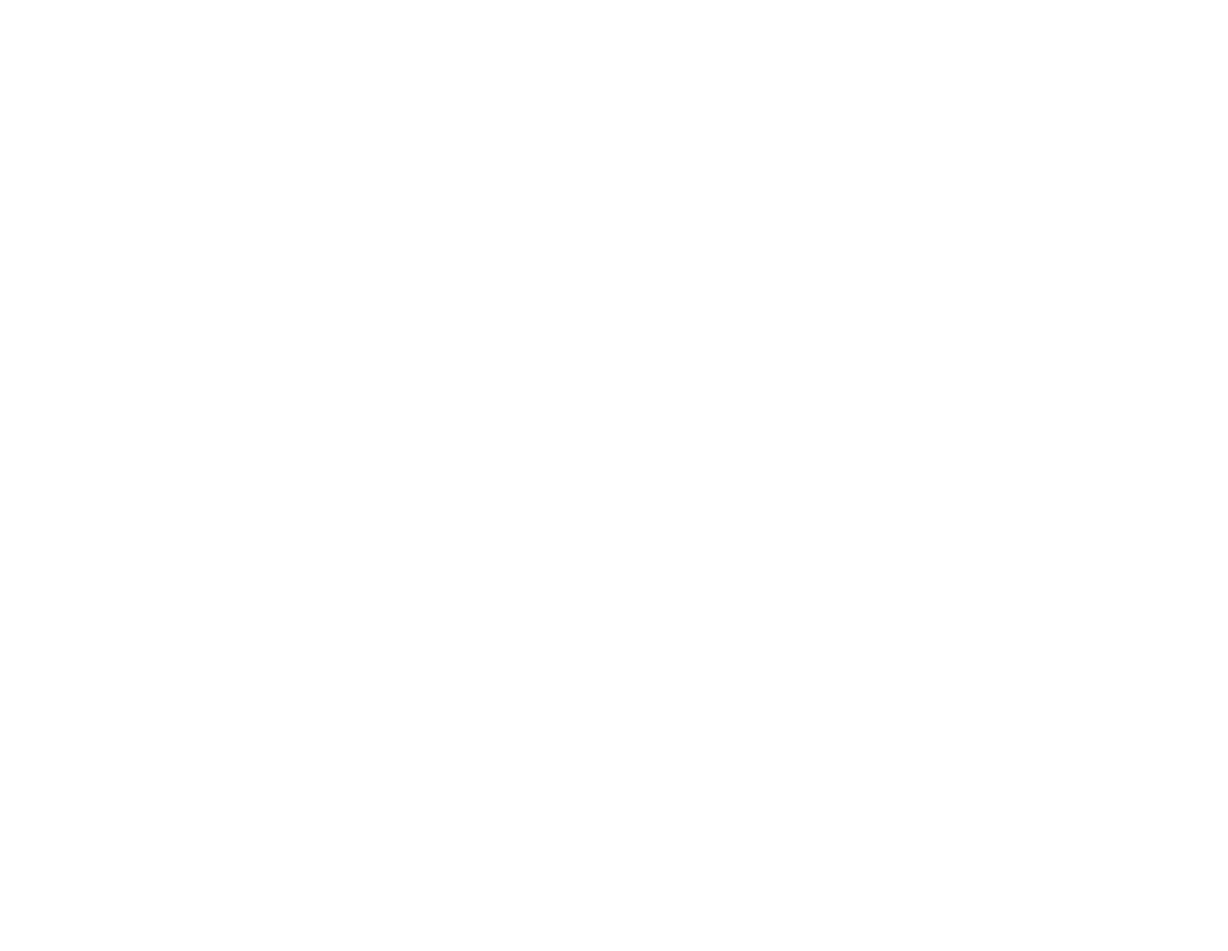
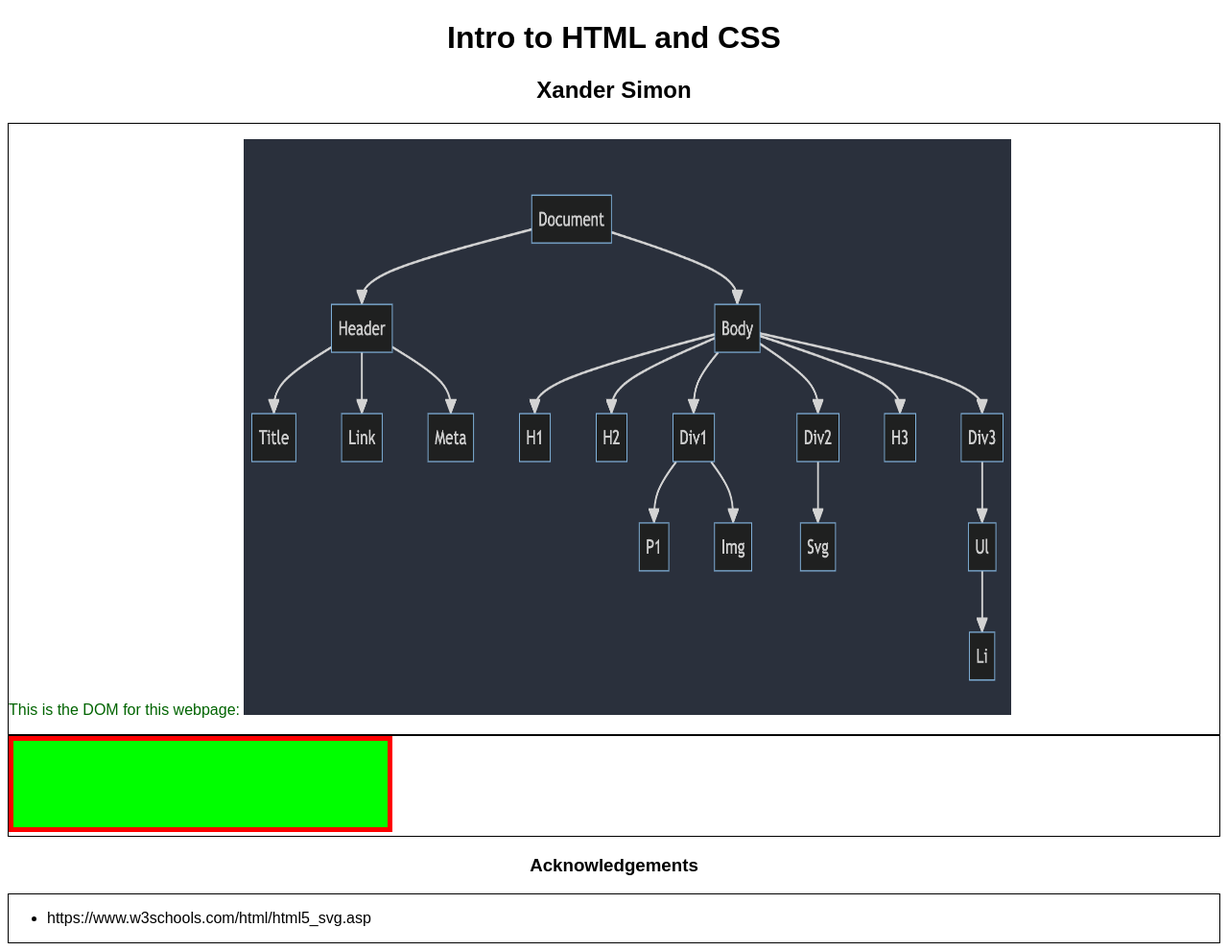
Before and after one commit to DS4200-S23-Class/ic-02-XanderSimon, a plain HTML site: page index.html in a window 1280 px wide. Shown: the whole page at 96% size. Before the commit the page ends 800 px from the top, so only its background shows below. Drawn offline with Linux system fonts and the light colour scheme.

Commit message:
all changes except readme

```diff
--- a/index.html
+++ b/index.html
@@ -2,13 +2,31 @@
 <html>
 
 <head>
+    <link rel="stylesheet" href="style.css"/>
     <meta charset=utf-8/>
+    <title>ic-02</title>
 </head>
 
 
 <body>
-
-
+    <h1>Intro to HTML and CSS</h1>
+    <h2>Xander Simon</h2>
+    <div id="div1" class="container">
+        <p id="p1">This is the DOM for this webpage:
+            <img src="DOM.png" width="800" height="600">
+        </p>
+    </div>
+    <div id="div2" class="container">
+        <svg width="400" height="100">
+            <rect width="400" height="100" style="fill:rgb(0, 255, 0);stroke-width:10;stroke:rgb(255, 0, 0)" />
+          </svg>
+    </div>
+    <h3>Acknowledgements</h3>
+    <div id="div3" class="container">
+        <ul>
+            <li>https://www.w3schools.com/html/html5_svg.asp</li>
+        </ul>
+    </div>
 </body>
 
 </html>
--- /dev/null
+++ b/style.css
@@ -0,0 +1,24 @@
+/* Set the font of your webpage to Arial.*/
+body {
+  font-family: Arial;
+}
+
+/* Center "Intro to HTML and CSS" and your name. */
+h1,h2,h3 {
+  text-align: center;
+}
+
+/* Give any objects with the class "container" a black border. */
+.container {
+  border: 1px solid black;
+}
+
+/* Give the element with id "p1" dark green font. */
+#p1 {
+  color: darkgreen;
+}
+
+/* Make your rectangle any color you want except for black or white. */
+.rectangle {
+  background-color: rgb(0, 0, 255);
+}
```
Also changed, not shown: DOM.png (added).
